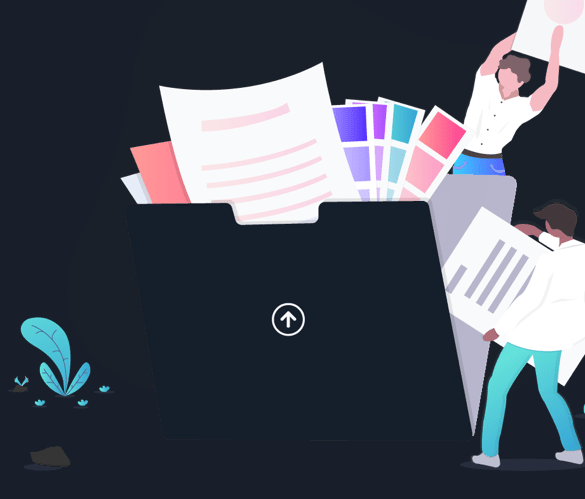
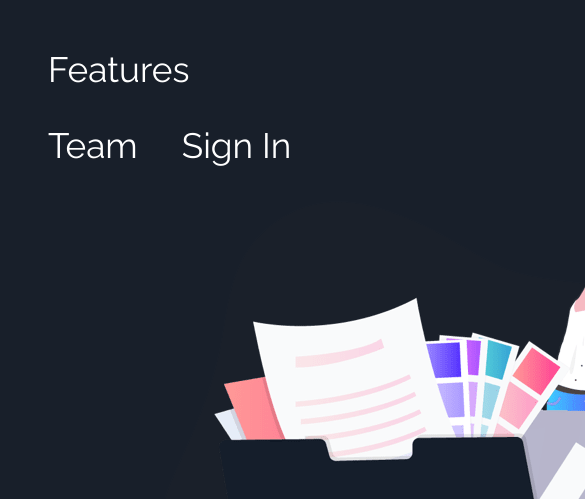
Before and after one commit to celfro/fylo-website, a plain HTML site: page index.html in a window 390 px wide. Shown: the part 139-638 px from the top of the page, 585 px wide, since content can reach past the window. Drawn offline with Linux system fonts and the light colour scheme.

Commit message:
finished styling top nav for mobile, started on header

```diff
--- a/style.css
+++ b/style.css
@@ -1,6 +1,7 @@
 html {
   background-color: hsl(218, 28%, 13%);
   color: #fff;
+  font-family: 'Raleway';
 }
 
 /*nav*/
@@ -14,14 +15,15 @@ html {
 }
 
 .nav-logo img {
-  width: 80px;
-  padding-top: 25px;
-  padding-left: 20px;
+  width: 220px;
+  padding-top: 50px;
+  padding-left: 50px;
 }
 
 .nav-menu {
   float: right;
-
+  margin-top: 10px;
+  margin-right: 20px;
 }
 
 .nav-menu ul {
@@ -29,10 +31,30 @@ html {
 }
 
 .nav-menu li {
-  font-family: 'Raleway';
   font-weight: 400;
   display: inline-block;
-  font-size: 0.8rem;
-  padding: 15px;
+  font-size: 2.2rem;
+  padding-top: 35px;
+  padding-right: 40px;
 }
+
+/*-----header-----*/
+.header {
+  width: 375px;
+  text-align: center;
+}
+
+.header-image {
+  padding-top: 250px;
+  display: block;
+  margin-left: auto;
+  margin-right: auto;
+  width: 50%;
+}
+
+.header-text {
+  margin: 0 auto;
+}
+
+
 /*main*/
```
